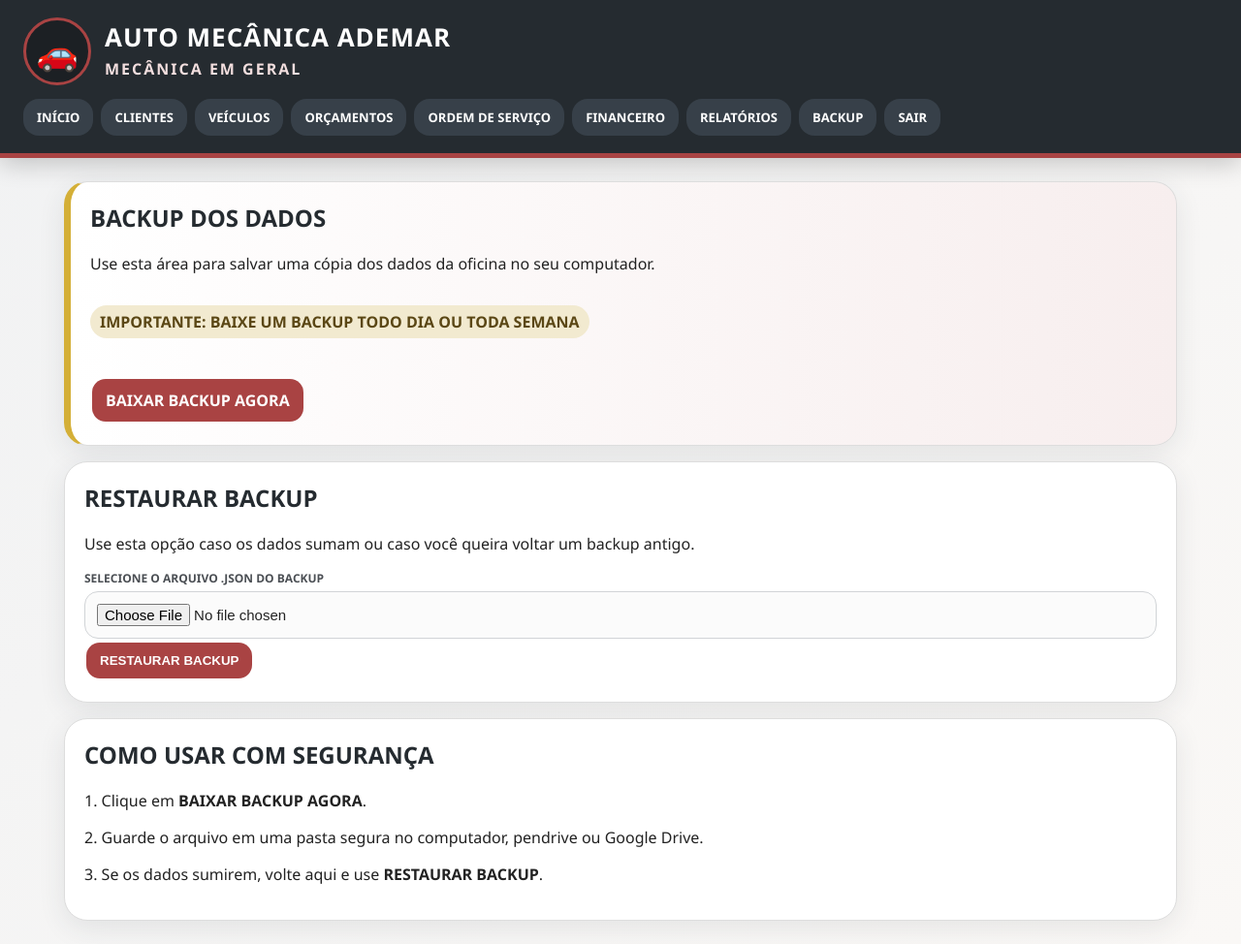
After one commit to oficinamecanicaademar-dev/oficina-ademar, a Flask app: page /restaurar-backup in a window 1280 px wide. The commit adds this page. Shown: the whole page at 97% size. Run offline with Flask 3, Linux system fonts and the light colour scheme; the visitor is signed in with stand-in values (Sample User, id 1).

Commit message:
Add files via upload

```diff
--- a/app.py
+++ b/app.py
@@ -1,5 +1,5 @@
 
-import os, urllib.parse
+import os, urllib.parse, json
 from datetime import datetime, timedelta
 from functools import wraps
 from io import BytesIO
@@ -691,5 +691,66 @@ def relatorios():
                            chart_labels=chart_labels, chart_values=chart_values,
                            formas_labels=formas_labels, formas_values=formas_values)
 
+
+@app.route("/backup")
+@login_required
+def backup():
+    tabelas = ["clientes", "veiculos", "orcamentos", "orcamento_itens", "ordens_servico", "financeiro"]
+    dados = {}
+    for tabela in tabelas:
+        try:
+            dados[tabela] = [dict(row) for row in fetchall(f"SELECT * FROM {tabela} ORDER BY id")]
+        except Exception:
+            dados[tabela] = []
+
+    conteudo = json.dumps(dados, ensure_ascii=False, indent=2)
+    buffer = BytesIO()
+    buffer.write(conteudo.encode("utf-8"))
+    buffer.seek(0)
+
+    nome = "backup_auto_mecanica_ademar_" + datetime.now().strftime("%Y_%m_%d_%H_%M") + ".json"
+    return send_file(buffer, as_attachment=True, download_name=nome, mimetype="application/json")
+
+
+@app.route("/restaurar-backup", methods=["GET", "POST"])
+@login_required
+def restaurar_backup():
+    mensagem = None
+    erro = None
+
+    if request.method == "POST":
+        arquivo = request.files.get("arquivo_backup")
+        if not arquivo:
+            erro = "SELECIONE UM ARQUIVO DE BACKUP."
+        else:
+            try:
+                dados = json.loads(arquivo.read().decode("utf-8"))
+
+                tabelas_limpar = ["financeiro", "ordens_servico", "orcamento_itens", "orcamentos", "veiculos", "clientes"]
+
+                with engine.begin() as con:
+                    for tabela in tabelas_limpar:
+                        try:
+                            con.execute(text(f"DELETE FROM {tabela}"))
+                        except Exception:
+                            pass
+
+                    ordem_insert = ["clientes", "veiculos", "orcamentos", "orcamento_itens", "ordens_servico", "financeiro"]
+                    for tabela in ordem_insert:
+                        for item in dados.get(tabela, []):
+                            if not item:
+                                continue
+                            colunas = list(item.keys())
+                            valores = {k: item[k] for k in colunas}
+                            campos = ",".join(colunas)
+                            params = ",".join([":" + c for c in colunas])
+                            con.execute(text(f"INSERT INTO {tabela}({campos}) VALUES({params})"), valores)
+
+                mensagem = "BACKUP RESTAURADO COM SUCESSO."
+            except Exception as e:
+                erro = "ERRO AO RESTAURAR BACKUP: " + str(e)
+
+    return render_template("backup.html", mensagem=mensagem, erro=erro)
+
 if __name__ == "__main__":
     app.run(debug=True)
--- /dev/null
+++ b/templates/backup.html
@@ -0,0 +1,30 @@
+{% extends "base.html" %}{% block content %}
+<div class="card auto">
+  <h2>BACKUP DOS DADOS</h2>
+  <p>Use esta área para salvar uma cópia dos dados da oficina no seu computador.</p>
+  <p class="badge">IMPORTANTE: BAIXE UM BACKUP TODO DIA OU TODA SEMANA</p>
+  <br><br>
+  <a class="btn" href="/backup">BAIXAR BACKUP AGORA</a>
+</div>
+
+<div class="card">
+  <h2>RESTAURAR BACKUP</h2>
+  <p>Use esta opção caso os dados sumam ou caso você queira voltar um backup antigo.</p>
+
+  {% if mensagem %}<p class="badge">{{mensagem}}</p>{% endif %}
+  {% if erro %}<p style="color:#a94343;font-weight:900">{{erro}}</p>{% endif %}
+
+  <form method="post" action="/restaurar-backup" enctype="multipart/form-data">
+    <label>SELECIONE O ARQUIVO .JSON DO BACKUP</label>
+    <input type="file" name="arquivo_backup" accept=".json" required>
+    <button onclick="return confirm('ATENÇÃO: ISSO VAI SUBSTITUIR OS DADOS ATUAIS PELO BACKUP. CONTINUAR?')">RESTAURAR BACKUP</button>
+  </form>
+</div>
+
+<div class="card">
+  <h2>COMO USAR COM SEGURANÇA</h2>
+  <p>1. Clique em <b>BAIXAR BACKUP AGORA</b>.</p>
+  <p>2. Guarde o arquivo em uma pasta segura no computador, pendrive ou Google Drive.</p>
+  <p>3. Se os dados sumirem, volte aqui e use <b>RESTAURAR BACKUP</b>.</p>
+</div>
+{% endblock %}
--- a/templates/base.html
+++ b/templates/base.html
@@ -18,7 +18,7 @@
   </div>
   <nav>
     <a href="/">INÍCIO</a><a href="/clientes">CLIENTES</a><a href="/veiculos">VEÍCULOS</a>
-    <a href="/orcamentos">ORÇAMENTOS</a><a href="/ordens-servico">ORDEM DE SERVIÇO</a><a href="/financeiro">FINANCEIRO</a><a href="/relatorios">RELATÓRIOS</a>
+    <a href="/orcamentos">ORÇAMENTOS</a><a href="/ordens-servico">ORDEM DE SERVIÇO</a><a href="/financeiro">FINANCEIRO</a><a href="/relatorios">RELATÓRIOS</a><a href="/backup">BACKUP</a>
     <a href="/logout">SAIR</a>
   </nav>
 </header>
```
